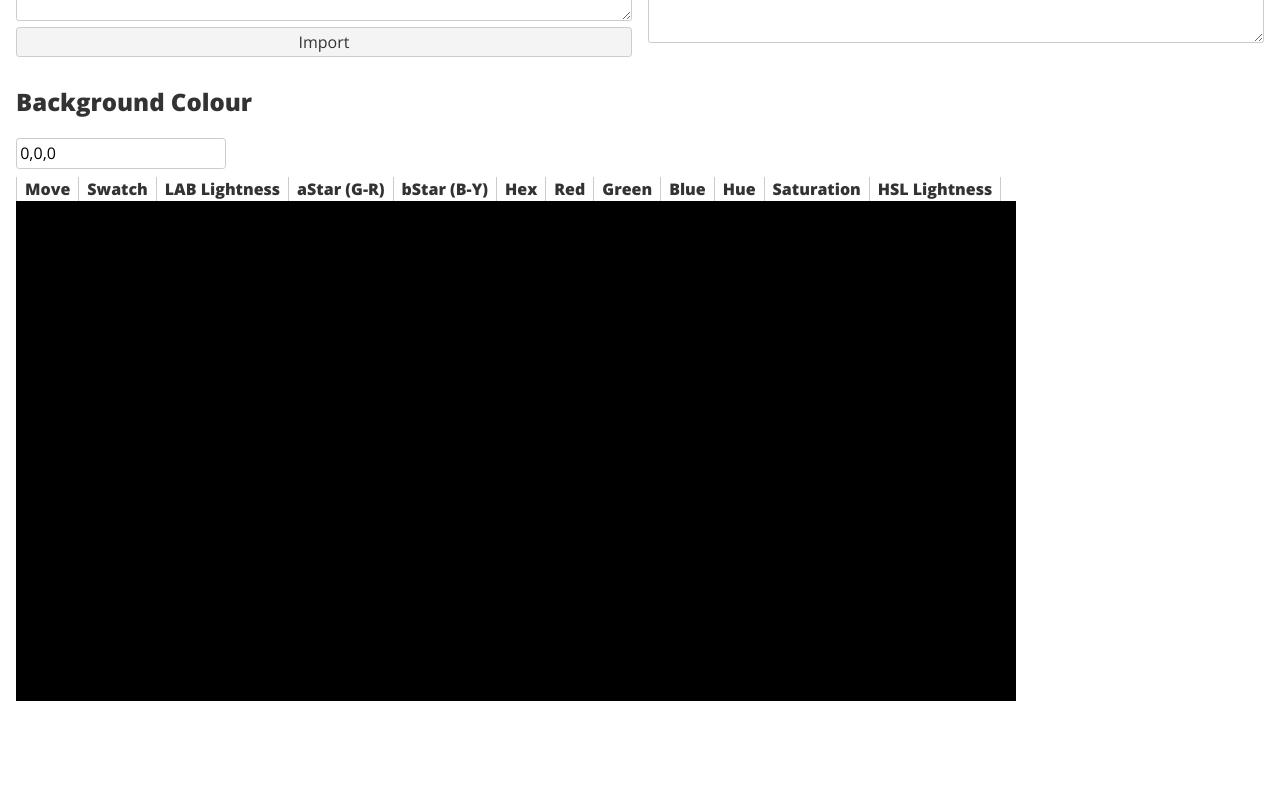
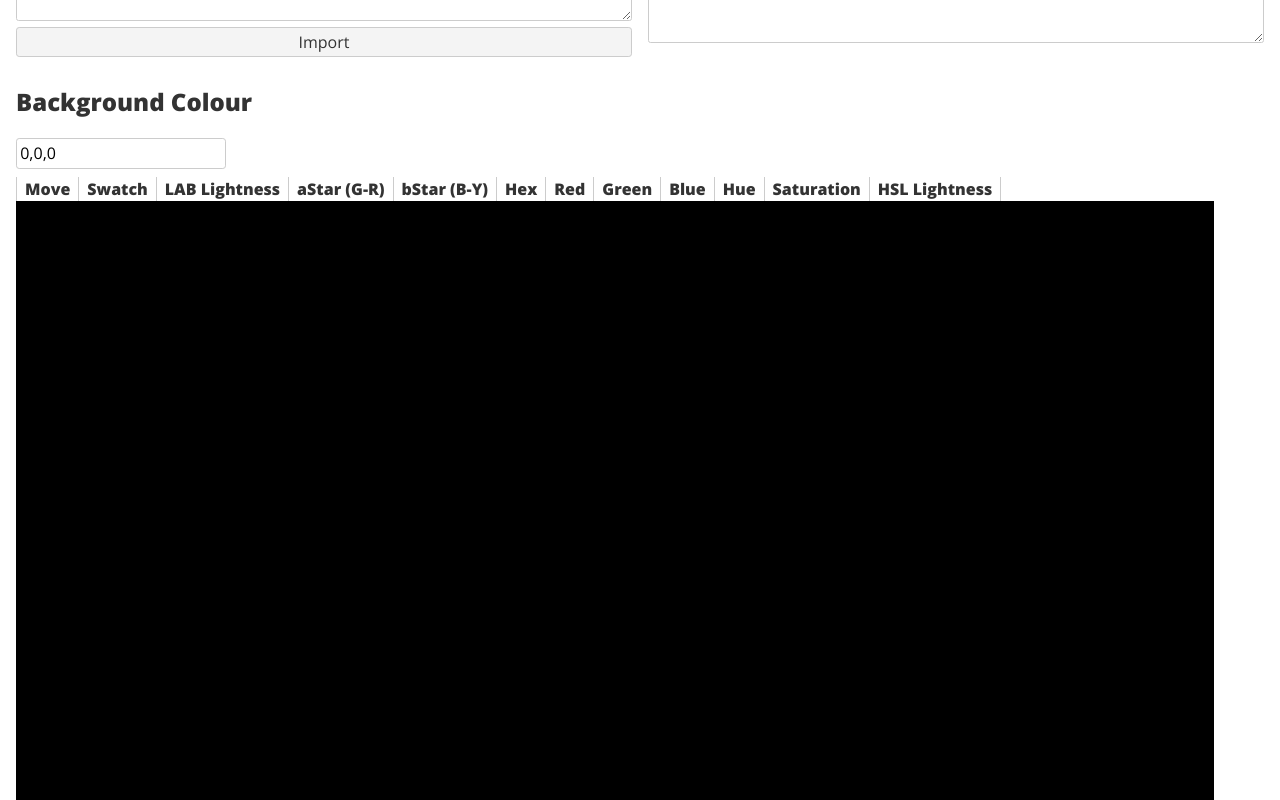
Before and after one commit to jeffhiltz/farbe5000, a Svelte app: page / in a window 1280 px wide. Shown: the part 516-1316 px from the top of the page. Before the commit the page ends 1217 px from the top, so only its background shows below. Built offline with nearby package versions, Linux system fonts and the light colour scheme.

Commit message:
use viewbox to size svgs

```diff
--- a/src/LightGraph.svelte
+++ b/src/LightGraph.svelte
@@ -17,9 +17,13 @@
 </script>
 
 <style>
+  svg {
+    box-sizing: border-box;
+    width: 48%;
+  }
 </style>
 
-<svg width={width} height={height}>
+<svg viewBox="0 0 500 500">
   <rect width="100%" height="100%" fill="{backColor}"></rect>
   {#each bars as {hex, lightness}, idx}
     <rect width="{barWidth}" height="{lightness}%" fill="{hex}" x="{idx * barSpace + (barSpace / 2) - (barWidth / 2)}" y="{100 - lightness}%"></rect>
--- a/src/ScatterGraph.svelte
+++ b/src/ScatterGraph.svelte
@@ -27,9 +27,13 @@
 </script>
 
 <style>
+  svg {
+    box-sizing: border-box;
+    width: 48%;
+  }
 </style>
 
-<svg width={width} height={height}>
+<svg viewBox="0 0 500 500">
   <rect width="100%" height="100%" fill="{backColor}"></rect>
   {#each points as {hex, aPercent, bPercent}, idx}
     <ellipse rx="{pointWidth / 2}" ry="{pointWidth / 2}" fill="{hex}" cx="{aPercent * width}" cy="{bPercent * height}"></ellipse>
```
